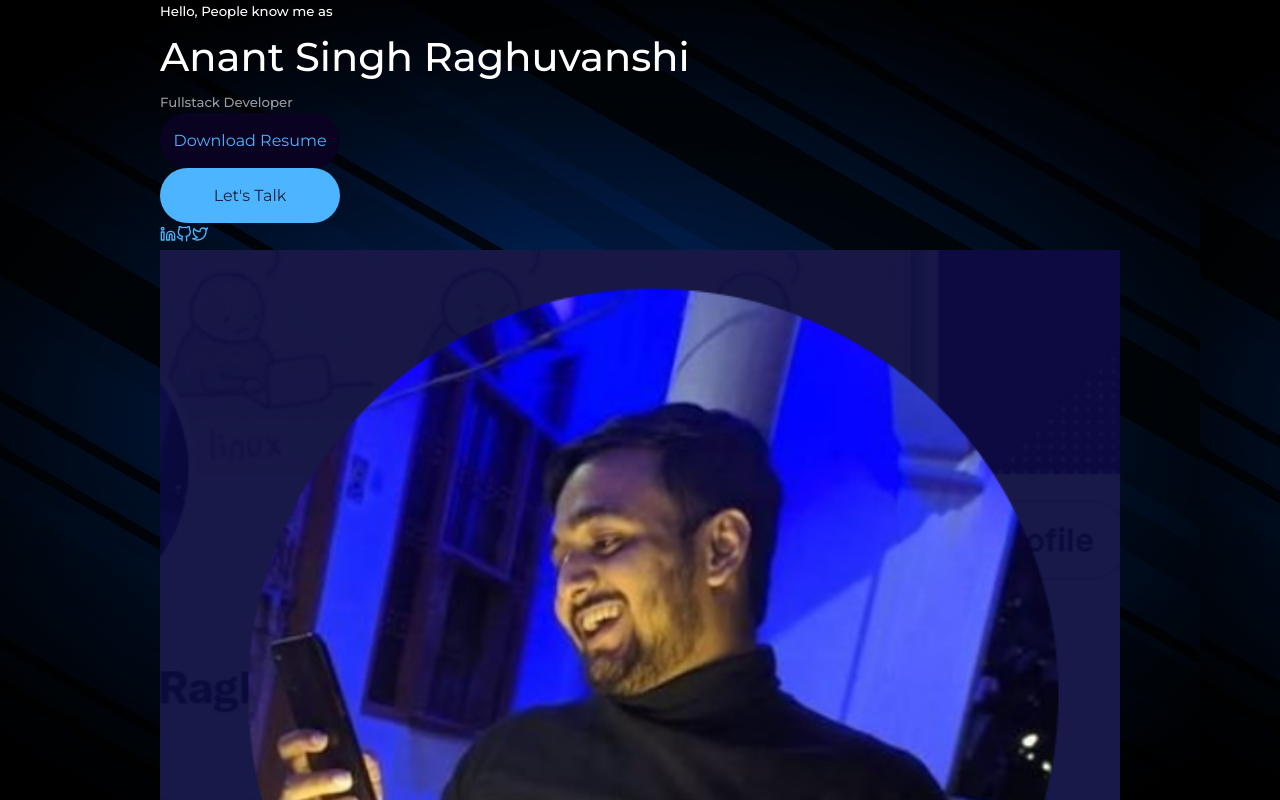
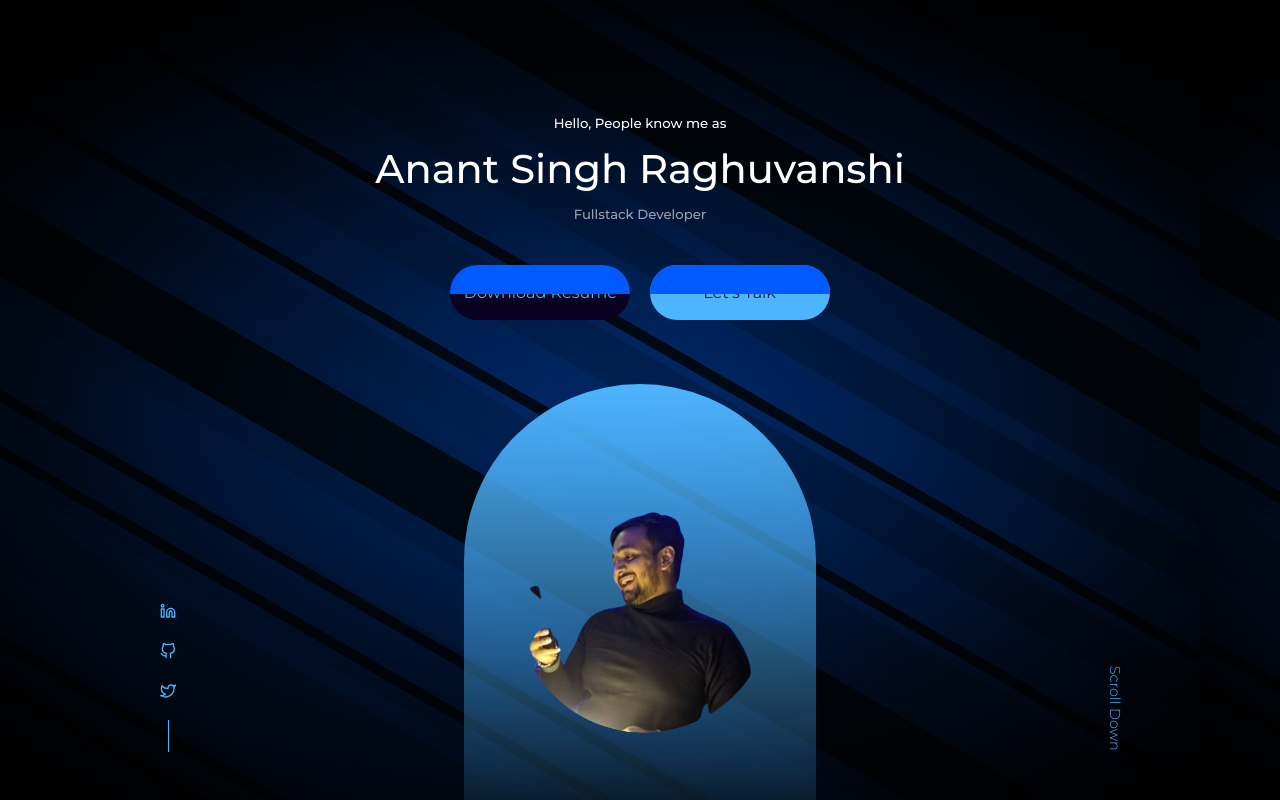
Before and after one commit to anantraghuvanshi/theanantraghuvanshi, a React (Create React App) app in the folder anant-portfolio/: page / in a window 1280 px wide. Shown: the top 800 px of the page. Built offline with nearby package versions, Linux system fonts and the light colour scheme.

Commit message:
header.css update

```diff
--- a/anant-portfolio/src/components/header/header.css
+++ b/anant-portfolio/src/components/header/header.css
@@ -0,0 +1,86 @@
+header{
+    height: 100vh;
+    padding-top: 7rem;
+    overflow: hidden;
+}
+.header__container{
+    text-align: center;
+    height: 100%;
+    position: relative;
+}
+
+
+
+/*============CTA==========*/
+.cta{
+    margin-top: 2.5rem;
+    display: flex;
+    gap: 1.2rem;
+    justify-content: center;
+}
+
+
+
+/*============Socials==========*/
+.header__socials{
+    display: flex;
+    flex-direction: column;
+    align-items: center;
+    gap: 0.8rem;
+    position: absolute;
+    left: 0;
+    bottom: 3rem;
+}
+
+.header__socials::after{
+    content: '';
+    width: 1px;
+    height: 2rem;
+    background: var(--color-primary);
+}
+
+
+/*============ME==========*/
+
+.me{
+    background: linear-gradient(var(--color-primary), transparent);
+    width: 22rem;
+    height: 30rem;
+    position: absolute;
+    left: 50%;
+    transform: translateX(-50%);
+    margin-top: 4rem;
+    border-radius: 12rem 12rem 0 0;
+    overflow: hidden;
+    padding: 5rem 1.5rem 1.5rem 1.5rem;
+}
+
+
+/*============SCROLL DOWN==========*/
+
+.scroll__down{
+    position: absolute;
+    right: -2.3rem;
+    bottom: 5rem;
+    transform: rotate(90deg);
+    font-weight: 200;
+    font-size: 0.9rem;
+}
+
+/* =============MEDIA QUERIES(MEDIUM DEVICES)================*/
+@media screen and (max-width:1024px){
+    header{
+        height: 68vh;
+    }
+}
+
+/* =============MEDIA QUERIES(Small DEVICES)================*/
+@media screen and (max-width:600px){
+    header{
+        height: 100vh;
+    }
+    .header__socials,.scroll__down{
+        display: none;
+    }
+
+}
--- a/anant-portfolio/src/index.css
+++ b/anant-portfolio/src/index.css
@@ -95,7 +95,7 @@
 .btn::before, .btn::after{
     content: '';
     position: absolute;
-    top: 130%;
+    top: -130%;
     width:100px;
     height: 100px;
     background-color: #005afe;
```
Also changed, not shown: anant-portfolio/src/assets/me.png.
